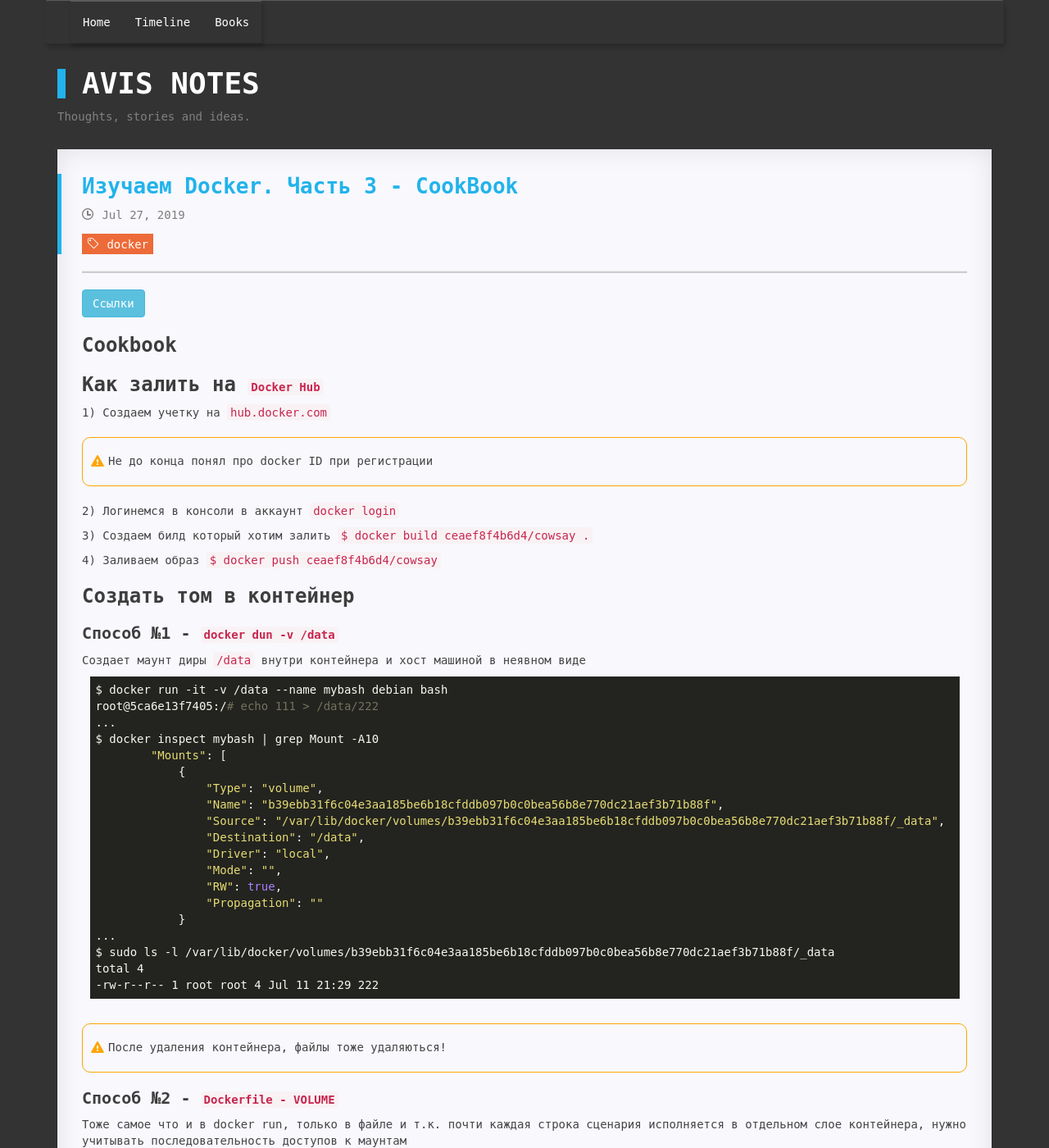
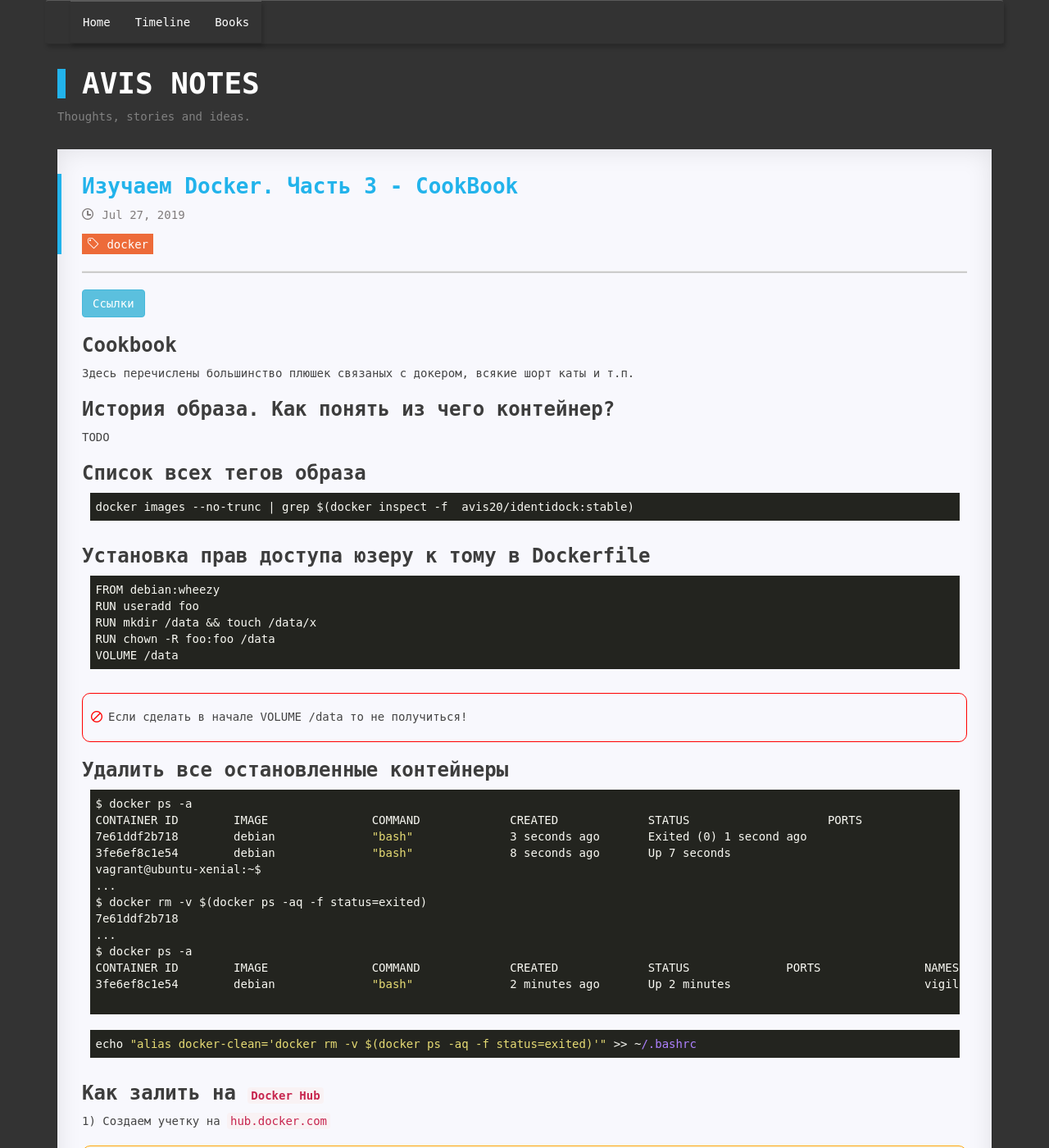
Before and after one commit to Avis20/avis20.github.io, a Jekyll site: the page built from _posts/2019-07-27-linux-docker-cookbook.md, in a window 1280 px wide and 1400 px high. Shown: the whole window at 82% size. Built offline with Jekyll 4.4.1, drawn with Linux system fonts in a browser that asks for light colours; some of the changed text lies outside the part shown.

Commit message:
commit from script Пт авг 23 00:38:14 MSK 2019

```diff
--- a/_posts/2019-07-27-linux-docker-cookbook.md
+++ b/_posts/2019-07-27-linux-docker-cookbook.md
@@ -12,6 +12,54 @@ reference:
 {:toc}
 
 # Cookbook
+
+Здесь перечислены большинство плюшек связаных с докером, всякие шорт каты и т.п.
+
+# История образа. Как понять из чего контейнер?
+
+TODO
+
+# Список всех тегов образа
+
+<pre><code class="bash">
+docker images --no-trunc | grep $(docker inspect -f {{.Id}} avis20/identidock:stable)
+</code></pre>
+
+# Установка прав доступа юзеру к тому в Dockerfile
+
+<pre><code class="bash">
+FROM debian:wheezy
+RUN useradd foo
+RUN mkdir /data && touch /data/x
+RUN chown -R foo:foo /data
+VOLUME /data
+</code></pre>
+
+<div class="error">
+    <p>Если сделать в начале VOLUME /data то не получиться!</p>
+</div>
+
+# Удалить все остановленные контейнеры
+
+<pre><code class="bash">
+$ docker ps -a
+CONTAINER ID        IMAGE               COMMAND             CREATED             STATUS                    PORTS               NAMES
+7e61ddf2b718        debian              "bash"              3 seconds ago       Exited (0) 1 second ago                       docker-cont
+3fe6ef8c1e54        debian              "bash"              8 seconds ago       Up 7 seconds                                  vigilant_napier
+vagrant@ubuntu-xenial:~$
+...
+$ docker rm -v $(docker ps -aq -f status=exited)
+7e61ddf2b718
+...
+$ docker ps -a
+CONTAINER ID        IMAGE               COMMAND             CREATED             STATUS              PORTS               NAMES
+3fe6ef8c1e54        debian              "bash"              2 minutes ago       Up 2 minutes                            vigilant_napier
+
+</code></pre>
+
+<pre><code class="perl">
+echo "alias docker-clean='docker rm -v $(docker ps -aq -f status=exited)'" >> ~/.bashrc
+</code></pre>
 
 # Как залить на `Docker Hub`
 
@@ -97,48 +145,6 @@ test
 ...
 </code></pre>
 
-# Список всех тегов образа
-
-<pre><code class="bash">
-docker images --no-trunc | grep $(docker inspect -f {{.Id}} avis20/identidock:stable)
-</code></pre>
-
-# Установка прав доступа юзеру к тому в Dockerfile
-
-<pre><code class="bash">
-FROM debian:wheezy
-RUN useradd foo
-RUN mkdir /data && touch /data/x
-RUN chown -R foo:foo /data
-VOLUME /data
-</code></pre>
-
-<div class="error">
-    <p>Если сделать в начале VOLUME /data то не получиться!</p>
-</div>
-
-# Удалить все остановленные контейнеры
-
-<pre><code class="bash">
-$ docker ps -a
-CONTAINER ID        IMAGE               COMMAND             CREATED             STATUS                    PORTS               NAMES
-7e61ddf2b718        debian              "bash"              3 seconds ago       Exited (0) 1 second ago                       docker-cont
-3fe6ef8c1e54        debian              "bash"              8 seconds ago       Up 7 seconds                                  vigilant_napier
-vagrant@ubuntu-xenial:~$
-...
-$ docker rm -v $(docker ps -aq -f status=exited)
-7e61ddf2b718
-...
-$ docker ps -a
-CONTAINER ID        IMAGE               COMMAND             CREATED             STATUS              PORTS               NAMES
-3fe6ef8c1e54        debian              "bash"              2 minutes ago       Up 2 minutes                            vigilant_napier
-
-</code></pre>
-
-<pre><code class="perl">
-echo "alias docker-clean='docker rm -v $(docker ps -aq -f status=exited)'" >> ~/.bashrc
-</code></pre>
-
 
 # Запуск jekyll !!!
 
```
Also changed, not shown: _posts/2019-07-03-linux-dockerbook.md (added, +14 -0 lines), _posts/2019-07-26-linux-dockerfile.md (+3 -0 lines), _posts/2019-08-17-nginx-unit.md (+23 -21 lines), _posts/2019-06-02-linux-vagrant.md (renamed from _posts/2019-06-03-linux-vagrant.md).
